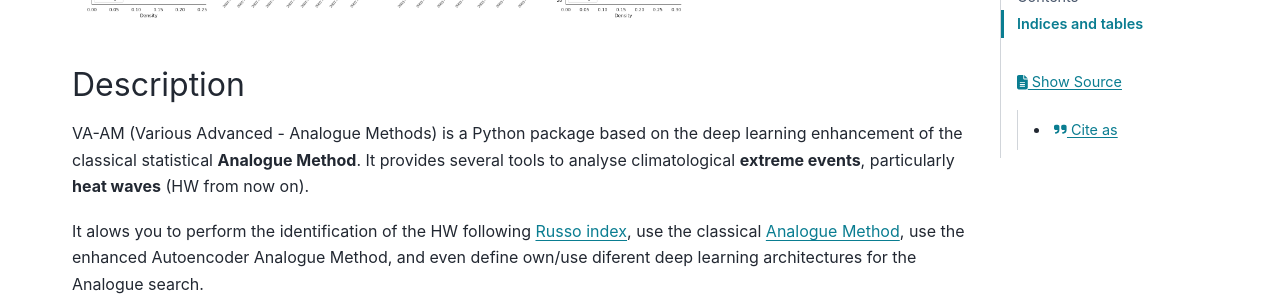
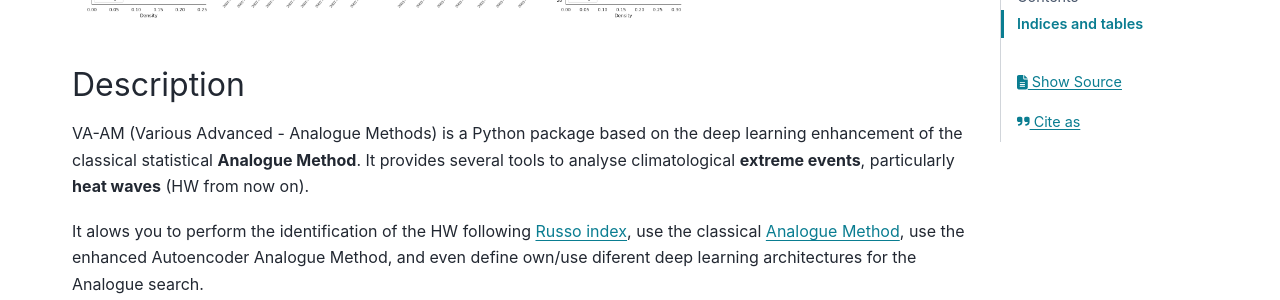
Before and after one commit to GheodeAI/va_am, a Sphinx documentation site: the page built from docs/index.rst, in a window 1280 px wide. Shown: the part 284-584 px from the top of the page. Built offline with Sphinx 7.4.7 and the PyData theme 0.15.4, drawn with Linux system fonts in a browser that asks for light colours.

Commit message:
feat: update citation

```diff
--- a/docs/_templates/custom-citation.html
+++ b/docs/_templates/custom-citation.html
@@ -1,5 +1,3 @@
-<li class="sidebar-secondary-item">
-  <a href="{{ pathto('citation') }}" class="sidebar-link">
-    <i class="fas fa-quote-right"></i> Cite as
-  </a>
-</li>
+<a href="{{ pathto('citation') }}" class="sidebar-link">
+  <i class="fas fa-quote-right"></i> Cite as
+</a>
```
